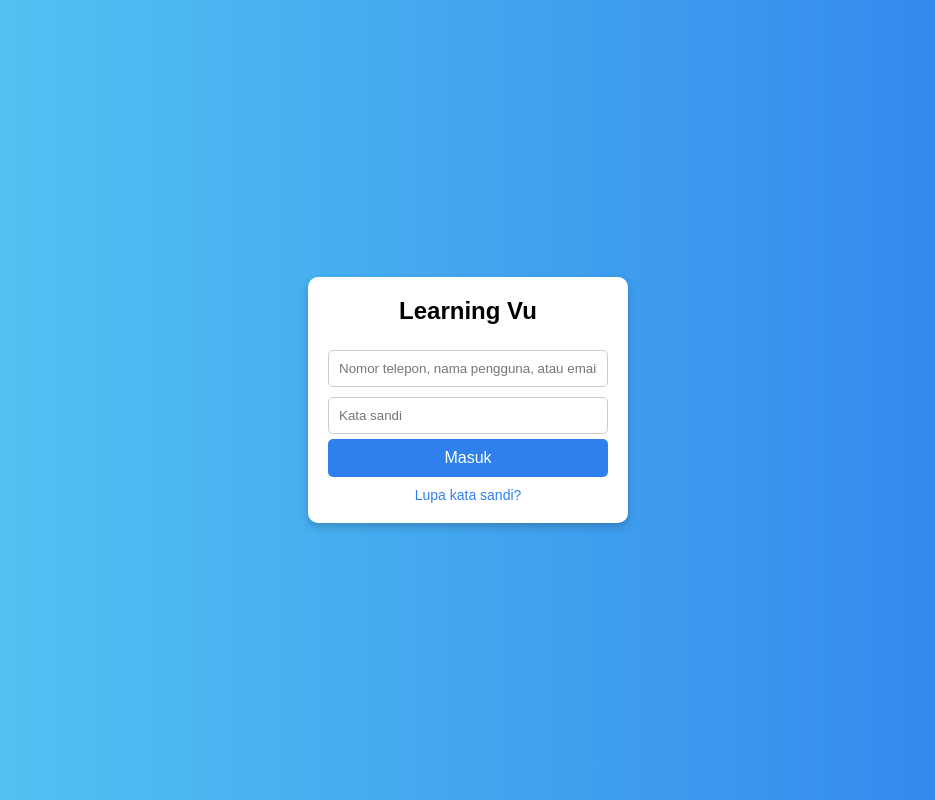
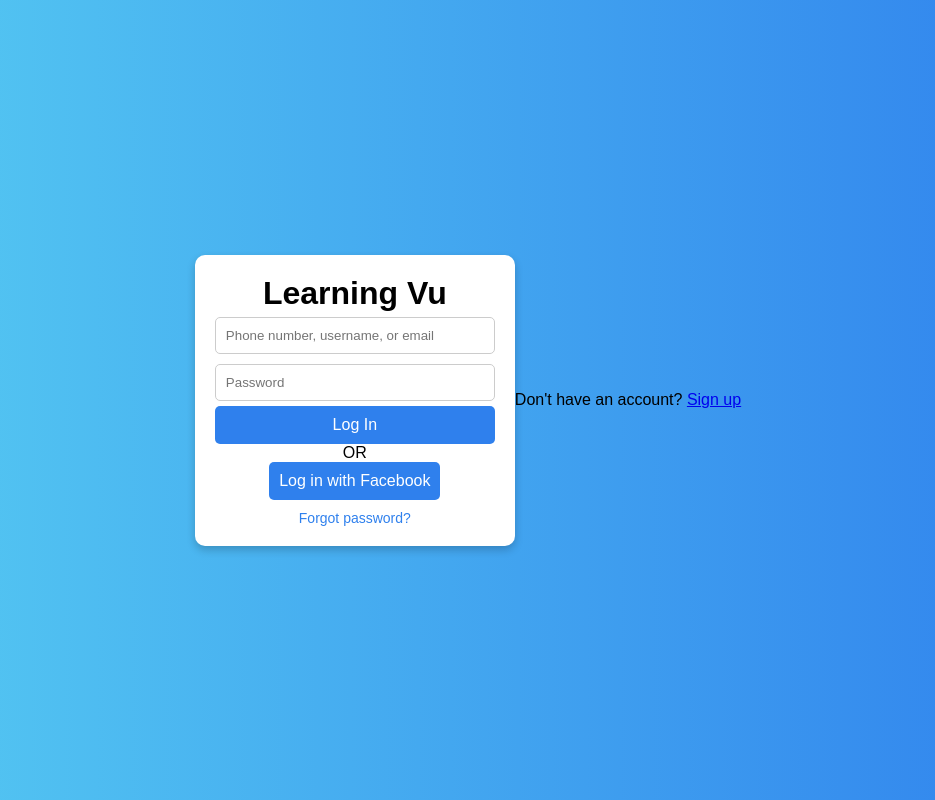
Before and after one commit to vliexvu001/LearningVu, a plain HTML site: page index.html in a window 1280 px wide. Shown: the whole page, without its empty margins (172-1107 px from the left). Drawn offline with Linux system fonts and the light colour scheme.

Commit message:
Update index.html

```diff
--- a/index.html
+++ b/index.html
@@ -8,13 +8,19 @@
 </head>
 <body>
     <div class="login-container">
-        <h2>Learning Vu</h2>
+        <h1 class="logo">Learning Vu</h1>
         <form id="loginForm">
-            <input type="text" id="username" placeholder="Nomor telepon, nama pengguna, atau email" required>
-            <input type="password" id="password" placeholder="Kata sandi" required>
-            <button type="submit">Masuk</button>
+            <input type="text" id="username" placeholder="Phone number, username, or email" required>
+            <input type="password" id="password" placeholder="Password" required>
+            <button type="submit">Log In</button>
         </form>
-        <p class="forgot-password">Lupa kata sandi?</p>
+        <div class="separator">OR</div>
+        <button class="facebook-login">Log in with Facebook</button>
+        <p class="forgot-password">Forgot password?</p>
+    </div>
+
+    <div class="signup-box">
+        Don't have an account? <a href="#">Sign up</a>
     </div>
 
     <script src="script.js"></script>
```
